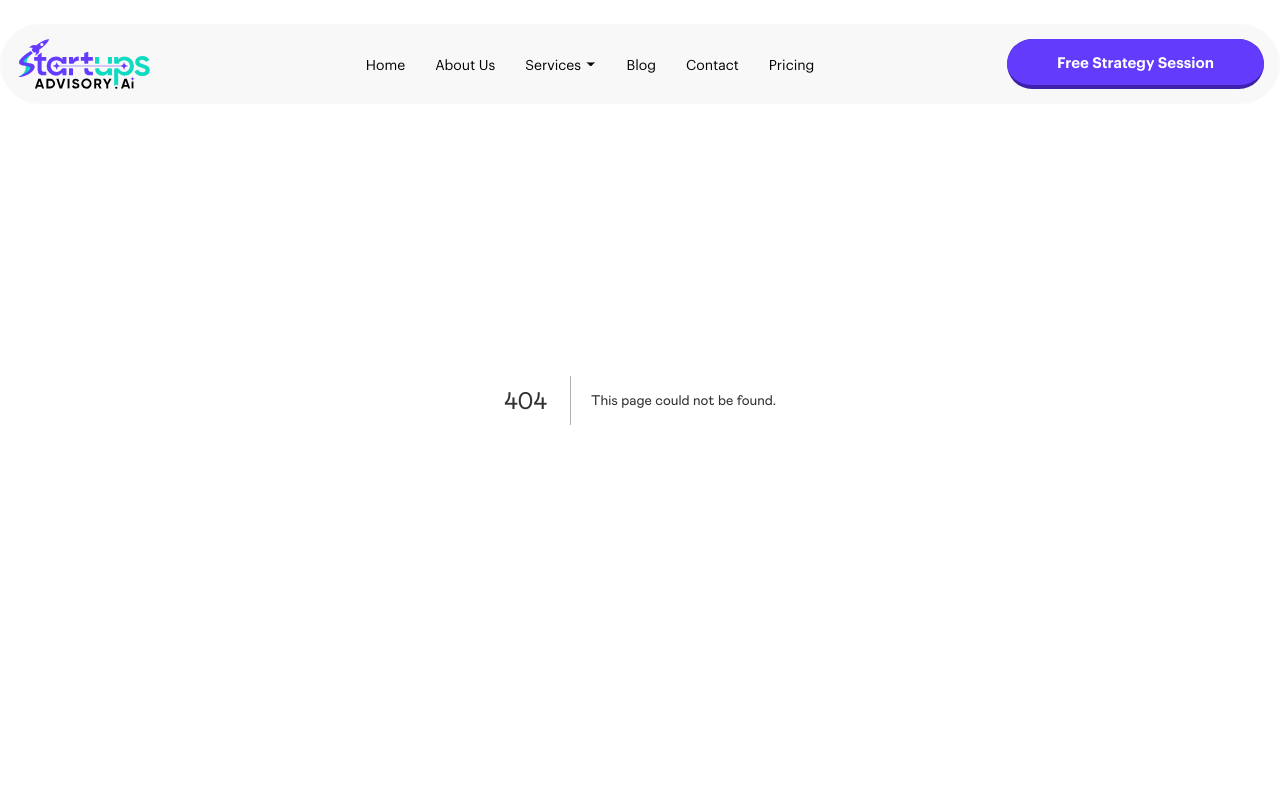
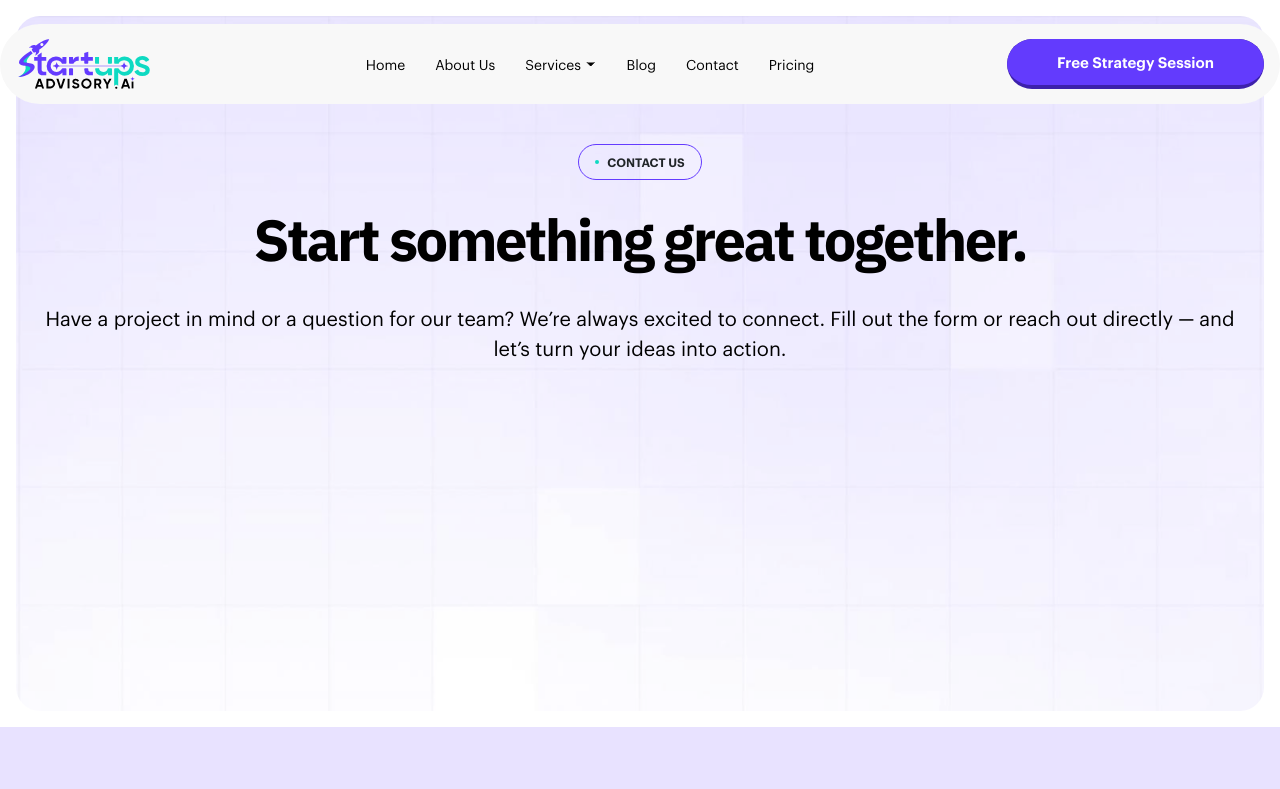
Before and after one commit to mdhasnainhanif/startups-advisory, a Next.js app: page /contact-us in a window 1280 px wide. Before the commit this address had no page. Shown: the top 789 px of the page. Built offline with nearby package versions, Linux system fonts and the light colour scheme; a web font is replaced by a local one.

Commit message:
working in contact page

```diff
--- /dev/null
+++ b/src/app/contact-us/page.jsx
@@ -0,0 +1,15 @@
+import ContactBanner from "../../components/ContactUs/ContactBanner";
+import QuotationForm from "../../components/Home/QuotationForm";
+
+
+const page = () => {
+    return (
+        <div>
+            <ContactBanner />
+            <QuotationForm />
+
+        </div>
+    );
+};
+
+export default page;
--- /dev/null
+++ b/src/components/ContactUs/ContactBanner.jsx
@@ -0,0 +1,81 @@
+// ContactUs.jsx
+import Image from "next/image";
+import React from "react";
+
+const ContactUs = () => {
+  return (
+    <div
+      id="overview"
+      className="overview section panel overflow-hidden uc-dark lg:m-2 lg:rounded-3"
+    >
+      <div
+        className="position-cover opacity-70 bg-cover"
+        style={{ backgroundPosition: "50% 85%" }}
+      >
+        <Image
+          src="/assets/images/Image_1.jpg"
+          alt="About Background"
+          fill
+          className="object-cover"
+        />
+      </div>
+
+      <div className="position-cover bg-gradient-to-t via-transparent to-gray-900"></div>
+
+      <div
+        className="position-absolute d-inline-block w-500px h-500px rounded-circle bg-gradient-45 to-white start-50 blur-10 translate-middle blend-color-dodge"
+        style={{ top: "0%" }}
+      ></div>
+
+      <div
+        className="position-absolute d-inline-block w-250px h-250px rounded-circle bg-gradient-45 to-white start-0 blur-10 translate-middle blend-color-dodge"
+        style={{ top: "0%" }}
+      ></div>
+
+      <div
+        className="position-absolute d-inline-block w-250px h-250px rounded-circle bg-gradient-45 to-white start-100 blur-10 translate-middle blend-color-dodge"
+        style={{ top: "0%" }}
+      ></div>
+
+      <div
+        className="section-outer panel pt-9 xl:pt-10"
+        style={{ paddingBottom: "300px" }}
+      >
+        <div className="container xl:max-w-xl">
+          <div className="section-inner panel pt-0 lg:pt-4 xl:pt-0">
+            <div className="row banner mb-6 text-center">
+              <div>
+                <div
+                  className="panel vstack gap-3 px-2 lg:px-0"
+                  data-anime="targets: >*; translateY: [48, 0]; opacity: [0, 1]; easing: easeOutCubic; duration: 500; delay: anime.stagger(100, {start: 200});"
+                >
+                  <div
+                    className="cstack gap-1 py-1 px-2 border rounded-pill heading-border"
+                    style={{ placeSelf: "center" }}
+                  >
+                    <span className="d-inline-block w-4px h-4px rounded-circle bg-primary-400 heading-dot"></span>
+                    <span className="fs-8 fw-bold text-uppercase">
+                      Contact Us
+                    </span>
+                  </div>
+
+                  <h1 className="h1 sm:display-6 md:display-5 lg:display-4 xl:display-5 m-0 text-black banner-heading">
+                    Start something great together.
+                  </h1>
+
+                  <p className="fs-5 xl:fs-4 text-black dark:text-black md:d-block text-center">
+                    Have a project in mind or a question for our team? We’re
+                    always excited to connect. Fill out the form or reach out
+                    directly — and let’s turn your ideas into action.
+                  </p>
+                </div>
+              </div>
+            </div>
+          </div>
+        </div>
+      </div>
+    </div>
+  );
+};
+
+export default ContactUs;
```
Also changed, not shown: 1 other file (tests, documents, lock files or other folders).
